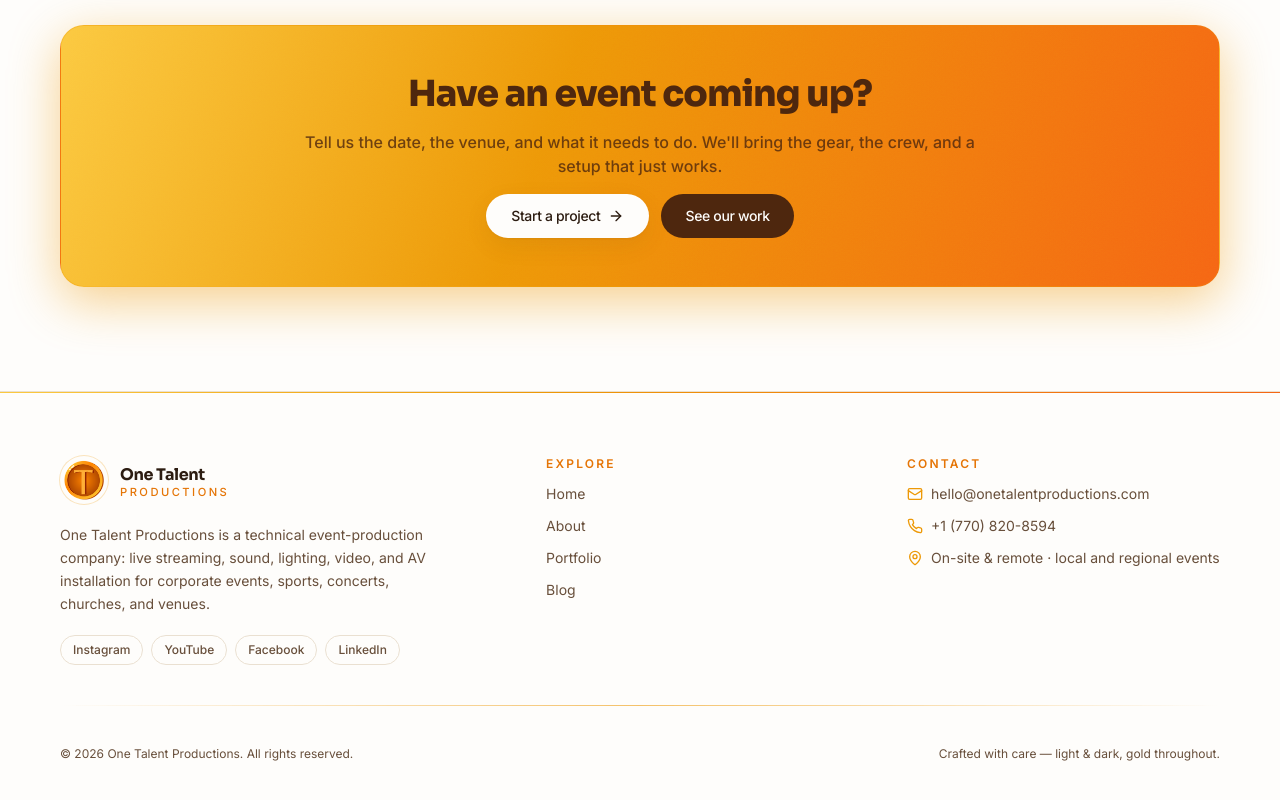
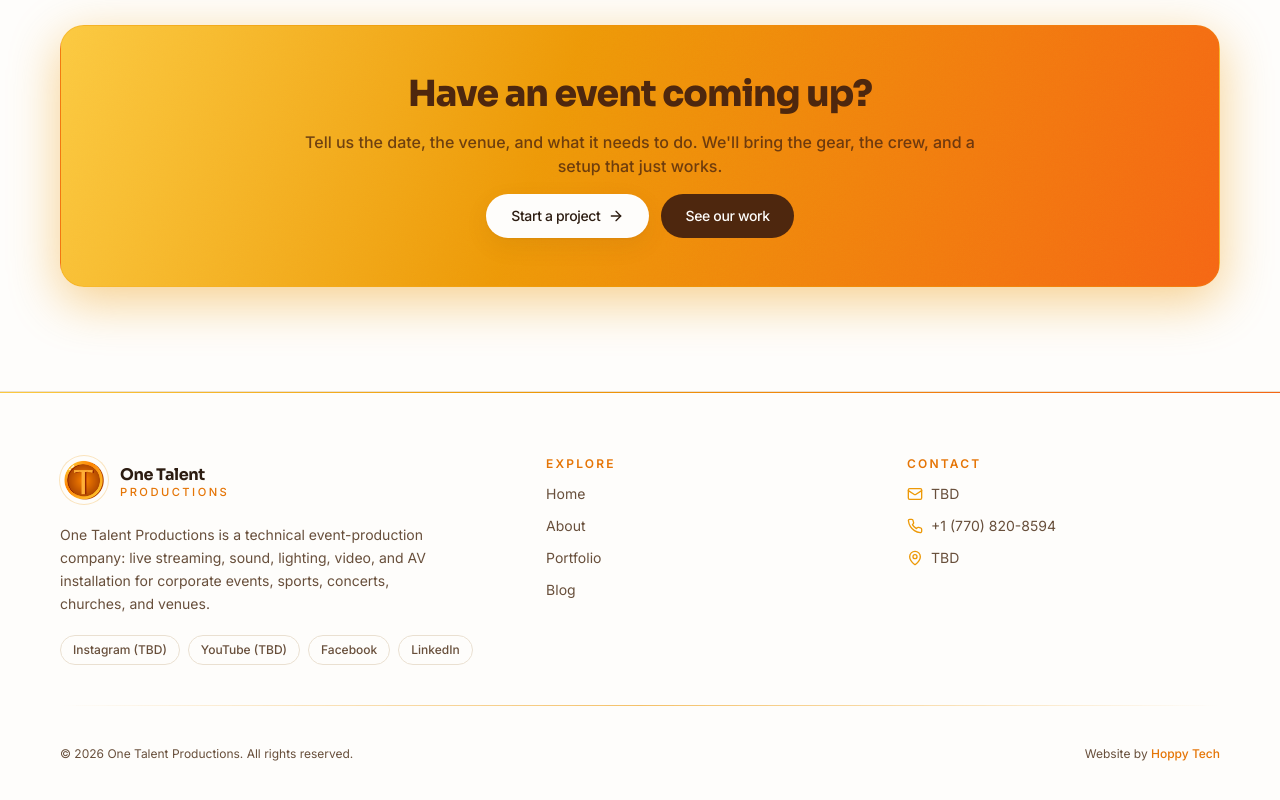
Before and after one commit to jkhopkins39/otp, a Next.js app: page / in a window 1280 px wide. Shown: the part 2315-3115 px from the top of the page. Built offline with nearby package versions, Linux system fonts and the light colour scheme.

Commit message:
pre-meeting update

```diff
--- a/src/components/layout/footer.tsx
+++ b/src/components/layout/footer.tsx
@@ -81,8 +81,16 @@ export function Footer() {
           <p>
             © {year} {site.name}. All rights reserved.
           </p>
-          <p>
-            Crafted with care — light &amp; dark, gold throughout.
+          <p className="text-center sm:text-right">
+            Website by{" "}
+            <a
+              href="https://www.hoppytech.com"
+              target="_blank"
+              rel="noopener"
+              className="font-medium text-gold-strong underline-offset-4 transition-colors hover:text-gold hover:underline"
+            >
+              Hoppy Tech
+            </a>
           </p>
         </div>
       </div>
--- a/src/lib/content.ts
+++ b/src/lib/content.ts
@@ -25,12 +25,12 @@ export const site = {
   tagline: "Sound, light, and stream handled so your event just works.",
   description:
     "One Talent Productions is a technical event-production company: live streaming, sound, lighting, video, and AV installation for corporate events, sports, concerts, churches, and venues.",
-  email: "hello@onetalentproductions.com",
+  email: "TBD",
   phone: "+1 (770) 820-8594",
-  location: "On-site & remote · local and regional events",
+  location: "TBD",
   socials: [
-    { label: "Instagram", href: "https://instagram.com" },
-    { label: "YouTube", href: "https://youtube.com" },
+    { label: "Instagram (TBD)", href: "https://instagram.com" },
+    { label: "YouTube (TBD)", href: "https://youtube.com" },
     { label: "Facebook", href: "https://www.facebook.com/share/1LXMTyabat/?mibextid=wwXIfr" },
     { label: "LinkedIn", href: "https://www.linkedin.com/in/christopher-smith-499945155/" },
   ],
```
Also changed, not shown: public/docs/CHANGES.md (added, +2 -0 lines), public/docs/VERCEL.md (added, +26 -0 lines).
